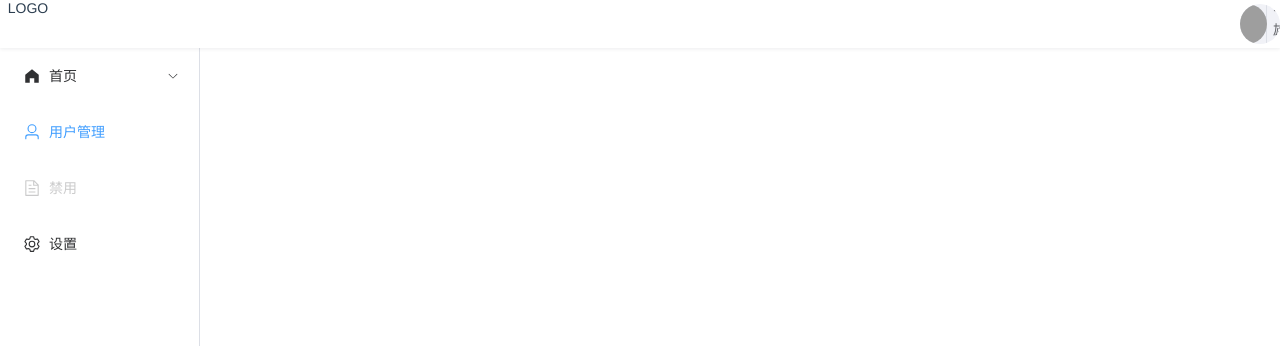
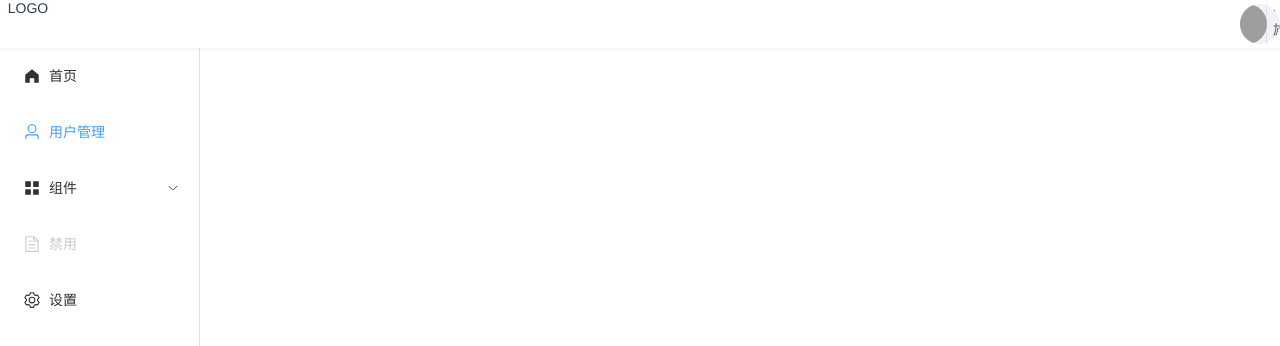
Before and after one commit to Hefeixiong/vue-manager, a Vue app: page / in a window 1280 px wide. Shown: the top 346 px of the page. Built offline with nearby package versions, Linux system fonts and the light colour scheme; grey boxes are pictures that could not be loaded.

Commit message:
调整menu菜单

```diff
--- a/index.html
+++ b/index.html
@@ -4,7 +4,7 @@
     <meta charset="UTF-8" />
     <link rel="icon" href="/favicon.ico" />
     <meta name="viewport" content="width=device-width, initial-scale=1.0" />
-    <title>Vite App</title>
+    <title>后台管理</title>
   </head>
   <body>
     <div id="app"></div>
--- a/src/layout/Menu.vue
+++ b/src/layout/Menu.vue
@@ -3,6 +3,7 @@
   <!--      <el-radio-button :label="false">expand</el-radio-button>-->
   <!--      <el-radio-button :label="true">collapse</el-radio-button>-->
   <!--    </el-radio-group>-->
+  <div class="menu">
     <el-menu
         default-active="2"
         class="el-menu-vertical-demo"
@@ -10,26 +11,12 @@
         @open="handleOpen"
         @close="handleClose"
     >
-    <el-sub-menu index="1">
-      <template #title>
+      <el-menu-item index="1">
         <el-icon>
           <HomeFilled/>
         </el-icon>
-        <span>首页</span>
-      </template>
-      <el-menu-item-group>
-        <template #title><span>Group One</span></template>
-        <el-menu-item index="1-1">item one</el-menu-item>
-        <el-menu-item index="1-2">item two</el-menu-item>
-      </el-menu-item-group>
-      <el-menu-item-group title="Group Two">
-        <el-menu-item index="1-3">item three</el-menu-item>
-      </el-menu-item-group>
-      <el-sub-menu index="1-4">
-        <template #title><span>item four</span></template>
-        <el-menu-item index="1-4-1">item one</el-menu-item>
-      </el-sub-menu>
-    </el-sub-menu>
+        <template #title>首页</template>
+      </el-menu-item>
 
       <router-link to="/user">
         <el-menu-item index="2">
@@ -40,21 +27,42 @@
         </el-menu-item>
       </router-link>
 
+      <el-sub-menu index="3">
+        <template #title>
+          <el-icon>
+            <Menu/>
+          </el-icon>
+          <span>组件</span>
+        </template>
+        <el-menu-item-group>
+          <template #title><span>Group One</span></template>
+          <el-menu-item index="3-1">item one</el-menu-item>
+          <el-menu-item index="3-2">item two</el-menu-item>
+        </el-menu-item-group>
+        <el-menu-item-group title="Group Two">
+          <el-menu-item index="3-3">item three</el-menu-item>
+        </el-menu-item-group>
+        <el-sub-menu index="3-4">
+          <template #title><span>item four</span></template>
+          <el-menu-item index="3-4-1">item one</el-menu-item>
+        </el-sub-menu>
+      </el-sub-menu>
 
-    <el-menu-item index="3" disabled>
+      <el-menu-item index="4" disabled>
         <el-icon>
           <document/>
         </el-icon>
         <template #title>禁用</template>
       </el-menu-item>
 
-    <el-menu-item index="4">
+      <el-menu-item index="5">
         <el-icon>
           <setting/>
         </el-icon>
         <template #title>设置</template>
       </el-menu-item>
     </el-menu>
+  </div>
 </template>
 
 <script lang="ts" setup>
@@ -63,6 +71,7 @@ import {
   Document,
   HomeFilled,
   User,
+  Menu,
   Setting,
 } from '@element-plus/icons-vue';
 
@@ -76,8 +85,15 @@ const handleClose = (key: string, keyPath: string[]) => {
 </script>
 
 <style lang="scss" scoped>
-.el-menu-vertical-demo:not(.el-menu--collapse) {
+
+.menu {
+
+  > .el-menu-vertical-demo:not(.el-menu--collapse) {
     width: 200px;
     min-height: 400px;
   }
+
+}
+
+
 </style>
```
Also changed, not shown: src/routes/index.ts (+0 -8 lines). Lines whose indentation alone changed are shown as unchanged.
